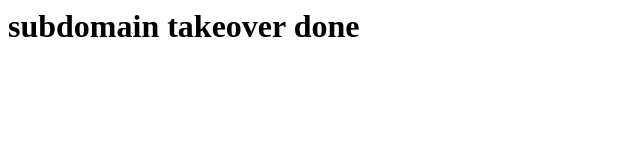
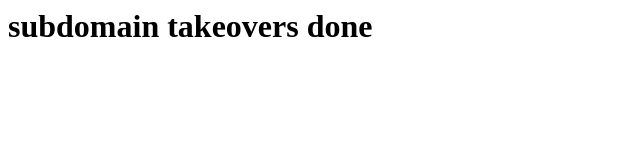
Before and after one commit to sauravc609/subdomain-takeover-lab, a plain HTML site: page index.html in a window 1280 px wide. Shown: the full height of the page, 0-640 px from the left. Drawn offline with Linux system fonts and the light colour scheme.

Commit message:
Update index.html

```diff
--- a/index.html
+++ b/index.html
@@ -1,3 +1,3 @@
 <html>
-  <h1>subdomain takeover done</h1>
+  <h1>subdomain takeovers done</h1>
 </html>
```
